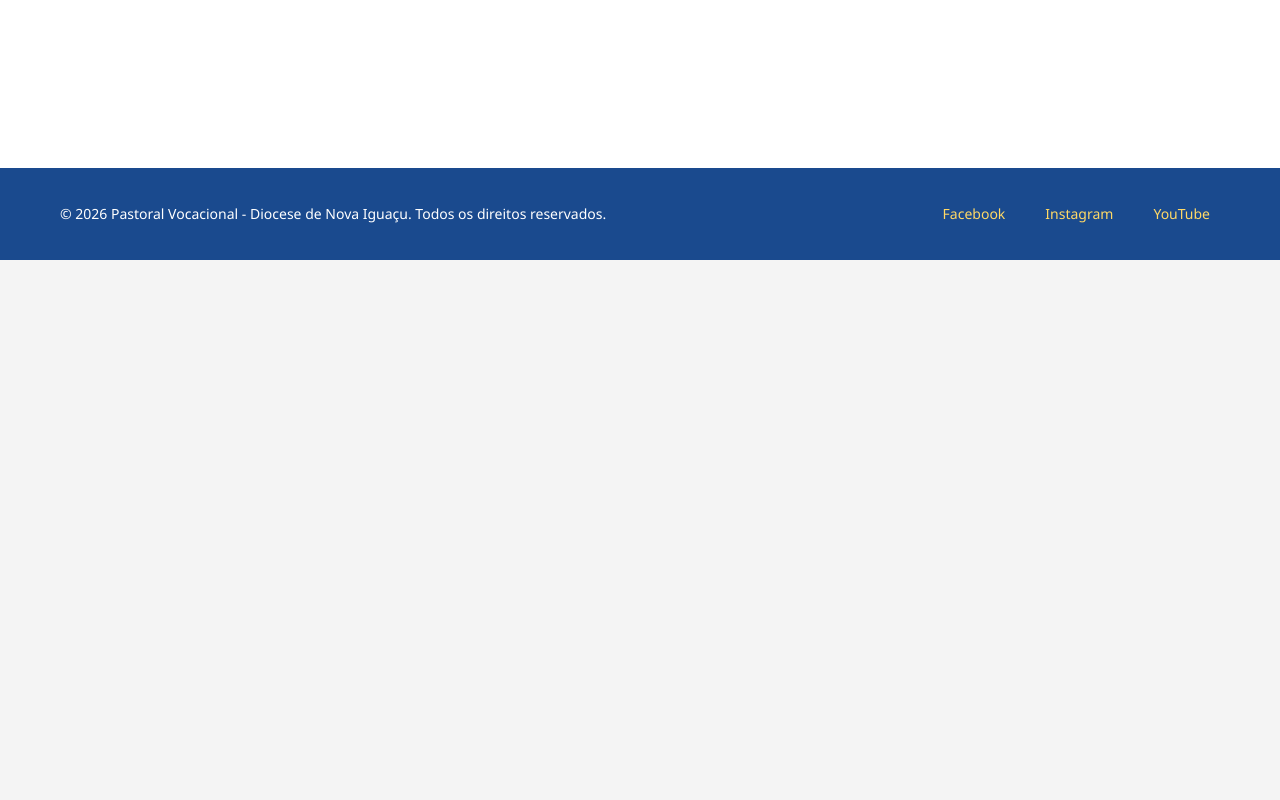
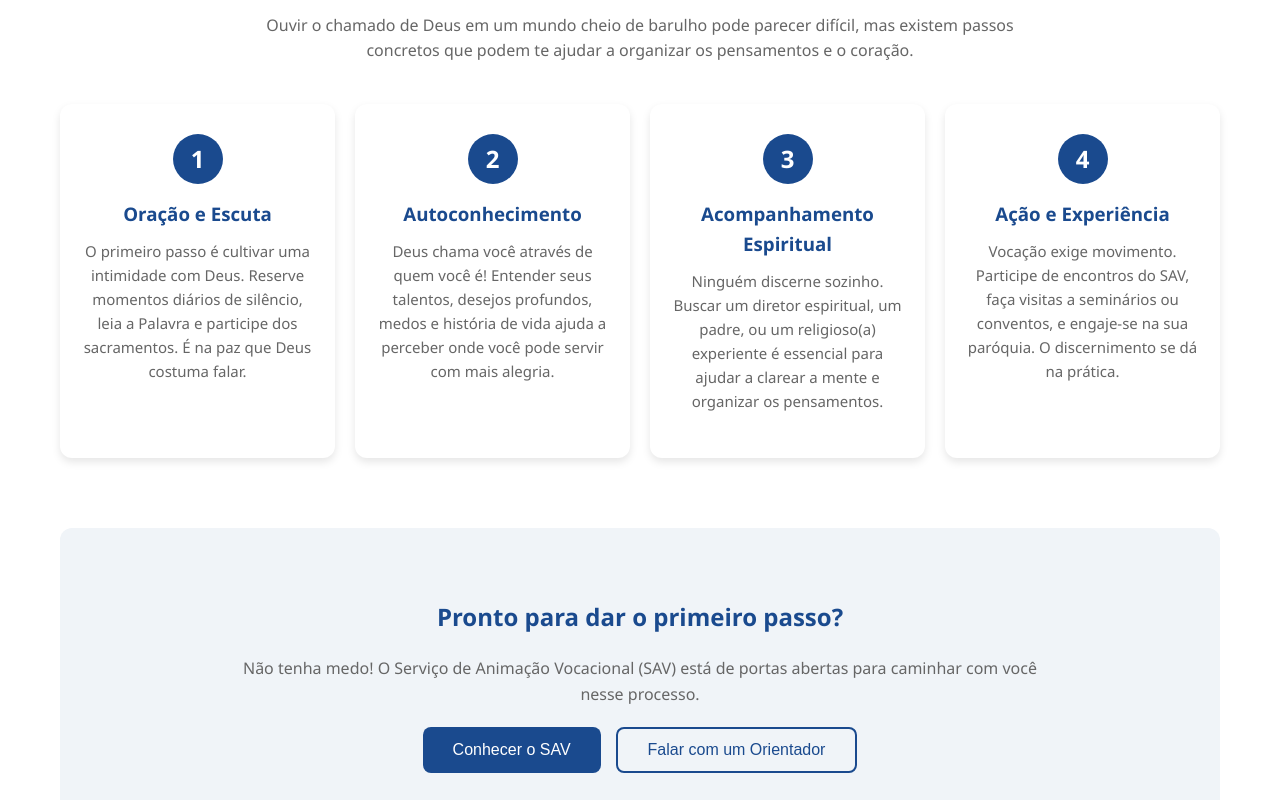
Before and after one commit to milenamagaldi/ProjetoVocacional, a React (Vite) app: page /discernimento in a window 1280 px wide. Shown: the part 540-1340 px from the top of the page. Before the commit the page ends 800 px from the top, so only its background shows below. Built offline with nearby package versions, Linux system fonts and the light colour scheme.

Commit message:
acrescimento discernimento

```diff
--- a/src/App.jsx
+++ b/src/App.jsx
@@ -1,33 +1,3 @@
-// import { BrowserRouter, Routes, Route } from 'react-router-dom'
-// import Menu from './components/Menu'
-// import Footer from './components/Footer'
-// import Home from './pages/Home'
-// import Produtos from './pages/Produtos'
-// import Empresa from './pages/Empresa'
-// import Contato from './pages/Contato'
-// import './App.css'
-
-// function App() {
-//   return (
-//     <BrowserRouter>
-//       <div className="app">
-//         <Menu />
-//         <main className="main-content">
-//           <Routes>
-//             <Route path="/" element={<Home />} />
-//             <Route path="/produtos" element={<Produtos />} />
-//             <Route path="/empresa" element={<Empresa />} />
-//             <Route path="/contato" element={<Contato />} />
-//           </Routes>
-//         </main>
-//         <Footer />
-//       </div>
-//     </BrowserRouter>
-//   )
-// }
-
-// export default App
-
 import { BrowserRouter, Routes, Route } from 'react-router-dom'
 import Menu from './components/Menu'
 import Footer from './components/Footer'
@@ -35,6 +5,7 @@ import Home from './pages/Home'
 import Vocacoes from './pages/Vocacoes'
 import Sav from './pages/Sav'
 import Contato from './pages/Contato'
+import Discernimento from './pages/Discernimento' /* 1. Importe a nova página aqui */
 import './App.css'
 
 function App() {
@@ -48,6 +19,7 @@ function App() {
             <Route path="/vocacoes" element={<Vocacoes />} />
             <Route path="/sav" element={<Sav />} />
             <Route path="/contato" element={<Contato />} />
+            <Route path="/discernimento" element={<Discernimento />} /> {/* 2. Adicione a rota aqui */}
           </Routes>
         </main>
         <Footer />
--- a/src/components/Menu.jsx
+++ b/src/components/Menu.jsx
@@ -1,20 +1,3 @@
-// import { Link } from 'react-router-dom'
-// import '../styles/Style.css'
-
-// function Menu() {
-//   return (
-//     <nav className="menu">
-//       <ul>
-//         <li><Link to="/">Início</Link></li>
-//         <li><Link to="/produtos">Vocações</Link></li>
-//         <li><Link to="/empresa">Seminário</Link></li>
-//         <li><Link to="/contato">Fale conosco</Link></li>
-//       </ul>
-//     </nav>
-//   )
-// }
-
-// export default Menu
 import { Link } from 'react-router-dom'
 import '../styles/Style.css'
 
@@ -23,6 +6,7 @@ function Menu() {
     <nav className="menu">
       <ul>
         <li><Link to="/">Início</Link></li>
+        <li><Link to="/discernimento">Discernimento</Link></li> {/* Novo link adicionado */}
         <li><Link to="/vocacoes">Vocações</Link></li>
         <li><Link to="/sav">SAV</Link></li>
         <li><Link to="/contato">Fale Conosco</Link></li>
--- /dev/null
+++ b/src/pages/Discernimento.jsx
@@ -0,0 +1,87 @@
+import { useNavigate } from 'react-router-dom'
+import '../styles/Style.css'
+
+function Discernimento() {
+    const navigate = useNavigate()
+
+    const passos = [
+        {
+            numero: "1",
+            titulo: "Oração e Escuta",
+            texto: "O primeiro passo é cultivar uma intimidade com Deus. Reserve momentos diários de silêncio, leia a Palavra e participe dos sacramentos. É na paz que Deus costuma falar."
+        },
+        {
+            numero: "2",
+            titulo: "Autoconhecimento",
+            texto: "Deus chama você através de quem você é! Entender seus talentos, desejos profundos, medos e história de vida ajuda a perceber onde você pode servir com mais alegria."
+        },
+        {
+            numero: "3",
+            titulo: "Acompanhamento Espiritual",
+            texto: "Ninguém discerne sozinho. Buscar um diretor espiritual, um padre, ou um religioso(a) experiente é essencial para ajudar a clarear a mente e organizar os pensamentos."
+        },
+        {
+            numero: "4",
+            titulo: "Ação e Experiência",
+            texto: "Vocação exige movimento. Participe de encontros do SAV, faça visitas a seminários ou conventos, e engaje-se na sua paróquia. O discernimento se dá na prática."
+        }
+    ]
+
+    return (
+        <div className="container">
+            <div className="hero" style={{ background: 'linear-gradient(135deg, #2c6bb3 0%, #4da8da 100%)' }}>
+                <h1>Caminho do Discernimento</h1>
+                <p>Descobrir a vontade de Deus não é decifrar um enigma, mas abrir o coração para um convite de amor.</p>
+            </div>
+
+            <div style={{ padding: '20px 0' }}>
+                <h2 style={{ color: '#1a4a8e' }}>Por onde começar?</h2>
+                <p style={{ textAlign: 'center', maxWidth: '800px', margin: '0 auto 40px' }}>
+                    Ouvir o chamado de Deus em um mundo cheio de barulho pode parecer difícil, mas existem passos concretos que podem te ajudar a organizar os pensamentos e o coração.
+                </p>
+
+                <div className="grid">
+                    {passos.map((passo, index) => (
+                        <div key={index} className="card" style={{ textAlign: 'center', padding: '30px 20px' }}>
+                            <div style={{
+                                background: '#1a4a8e',
+                                color: 'white',
+                                width: '50px',
+                                height: '50px',
+                                borderRadius: '50%',
+                                display: 'flex',
+                                alignItems: 'center',
+                                justifyContent: 'center',
+                                fontSize: '24px',
+                                fontWeight: 'bold',
+                                margin: '0 auto 15px'
+                            }}>
+                                {passo.numero}
+                            </div>
+                            <h3>{passo.titulo}</h3>
+                            <p style={{ fontSize: '15px' }}>{passo.texto}</p>
+                        </div>
+                    ))}
+                </div>
+            </div>
+
+            <div className="info-box" style={{ marginTop: '50px' }}>
+                <h2>Pronto para dar o primeiro passo?</h2>
+                <p>
+                    Não tenha medo! O Serviço de Animação Vocacional (SAV) está de portas abertas para caminhar com você nesse processo.
+                </p>
+                <div style={{ display: 'flex', gap: '15px', justifyContent: 'center', flexWrap: 'wrap' }}>
+                    <button onClick={() => navigate('/sav')}>Conhecer o SAV</button>
+                    <button
+                        onClick={() => navigate('/contato')}
+                        style={{ background: 'transparent', color: '#1a4a8e', border: '2px solid #1a4a8e' }}
+                    >
+                        Falar com um Orientador
+                    </button>
+                </div>
+            </div>
+        </div>
+    )
+}
+
+export default Discernimento
--- a/src/pages/Home.jsx
+++ b/src/pages/Home.jsx
@@ -1,24 +1,3 @@
-// import CarouselHome from "../components/Carousel"
-// import Card from "../components/Card"
-// import '../styles/Style.css'
-
-// function Home() {
-//   return (
-//     <div className="container">
-//       <CarouselHome />
-//       <h2>Informações</h2>
-//       <div className="grid">
-//         <Card titulo="Vocação Sacerdotal" texto="O chamado para servir ao Povo de Deus como presbítero." imagem="https://picsum.photos/200?1" />
-//         <Card titulo="Vida Consagrada" texto="A entrega total a Deus através dos conselhos evangélicos." imagem="https://picsum.photos/200?2" />
-//         <Card titulo="Vocação Matrimonial" texto="A missão de santificar a família." imagem="https://picsum.photos/200?3" />
-//         <Card titulo="Vocação Leiga" texto="O chamado para viver no mundo, dedicando-se aos valores cristãos." imagem="https://picsum.photos/200?4" />
-//       </div>
-//     </div>
-
-//   )
-// }
-
-// export default Home
 import CarouselHome from "../components/Carousel"
 import Card from "../components/Card"
 import { useNavigate } from 'react-router-dom'
@@ -27,11 +6,18 @@ import '../styles/Style.css'
 function Home() {
   const navigate = useNavigate()
 
+  // const vocacoes = [
+  //   { titulo: "Vocação Sacerdotal", texto: "O chamado para servir ao Povo de Deus como presbítero.", imagem: "/Imagens/sacerdotal.jpg", path: "/sav" },
+  //   { titulo: "Vida Religiosa", texto: "A entrega total a Deus através dos conselhos evangélicos.", imagem: "/Imagens/religiosa.jpg", path: "/sav" },
+  //   { titulo: "Vida Laical", texto: "O chamado para viver no mundo, dedicando-se aos valores cristãos.", imagem: "/Imagens/laical.jpg", path: "/sav" },
+  //   { titulo: "Discernimento", texto: "Como descobrir a vontade de Deus para sua vida.", imagem: "/Imagens/vocacoes-banner.png", path: "/sav" }
+  // ]
   const vocacoes = [
     { titulo: "Vocação Sacerdotal", texto: "O chamado para servir ao Povo de Deus como presbítero.", imagem: "/Imagens/sacerdotal.jpg", path: "/sav" },
     { titulo: "Vida Religiosa", texto: "A entrega total a Deus através dos conselhos evangélicos.", imagem: "/Imagens/religiosa.jpg", path: "/sav" },
     { titulo: "Vida Laical", texto: "O chamado para viver no mundo, dedicando-se aos valores cristãos.", imagem: "/Imagens/laical.jpg", path: "/sav" },
-    { titulo: "Discernimento", texto: "Como descobrir a vontade de Deus para sua vida.", imagem: "/Imagens/vocacoes-banner.png", path: "/sav" }
+    /* Altere o path de "/sav" para "/discernimento" na linha abaixo: */
+    { titulo: "Discernimento", texto: "Como descobrir a vontade de Deus para sua vida.", imagem: "/Imagens/vocacoes-banner.png", path: "/discernimento" }
   ]
 
   return (
```
Also changed, not shown: src/components/Carousel.jsx (+0 -21 lines), src/pages/Sav.jsx (+0 -21 lines), src/pages/Vocacoes.jsx (+0 -25 lines).
